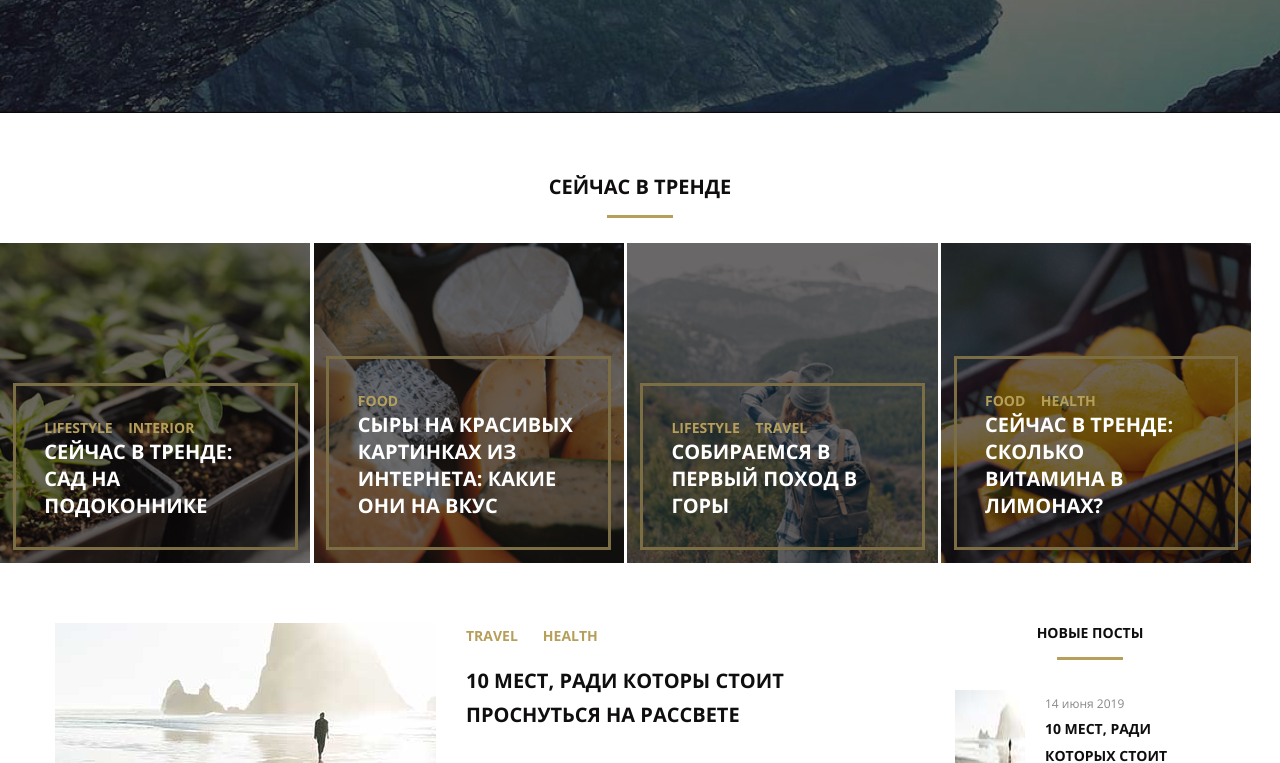
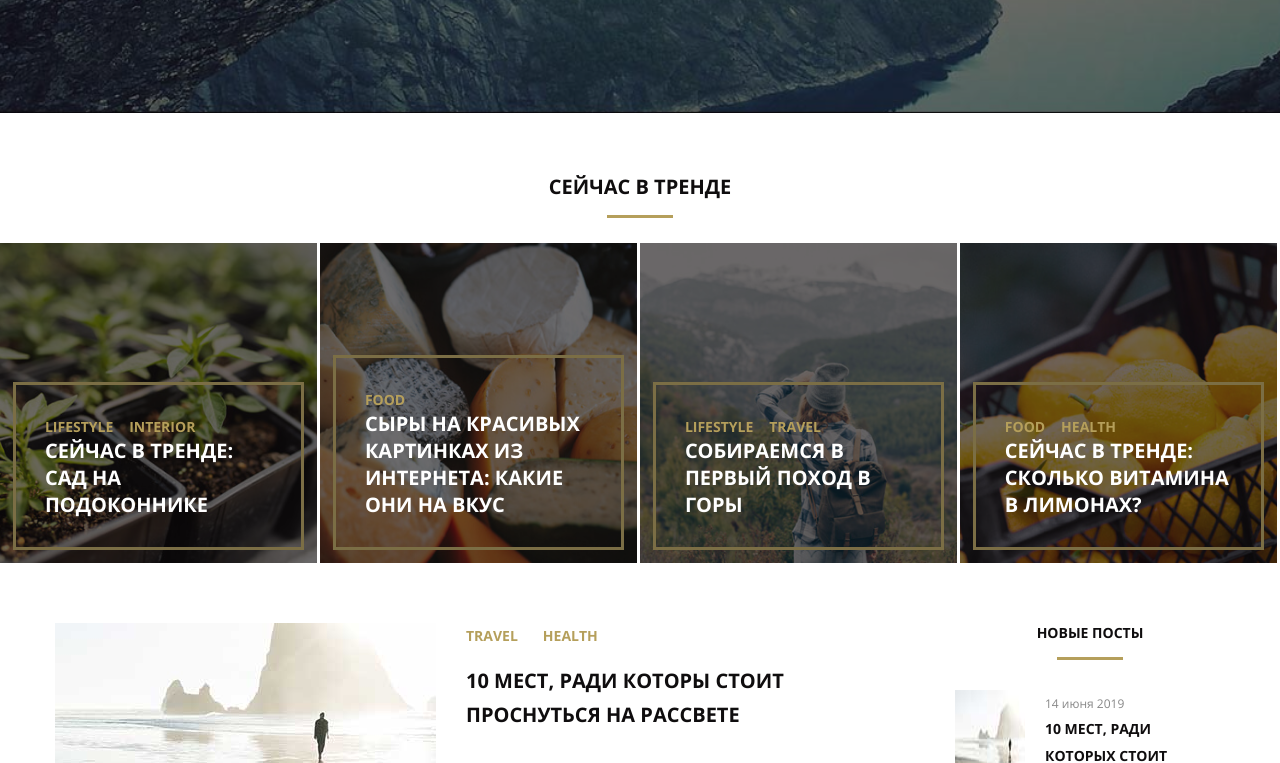
Before and after one commit to Sportsmanzao4nick/mq-diplom, a plain HTML site: page index.html in a window 1280 px wide. Shown: the part 517-1280 px from the top of the page. Drawn offline with Linux system fonts and the light colour scheme; files whose address does not match are found by name.

Commit message:
Update mq-diplom.css

```diff
--- a/css/mq-diplom.css
+++ b/css/mq-diplom.css
@@ -152,7 +152,7 @@ html{
     background-position: center center;
     background-size: cover;
     position: relative;
-    width: calc(25% - 0.75%);
+    width: calc(25% - 0.25%);
     min-height: 320px;
     display: flex;
     align-items: flex-end;
```
